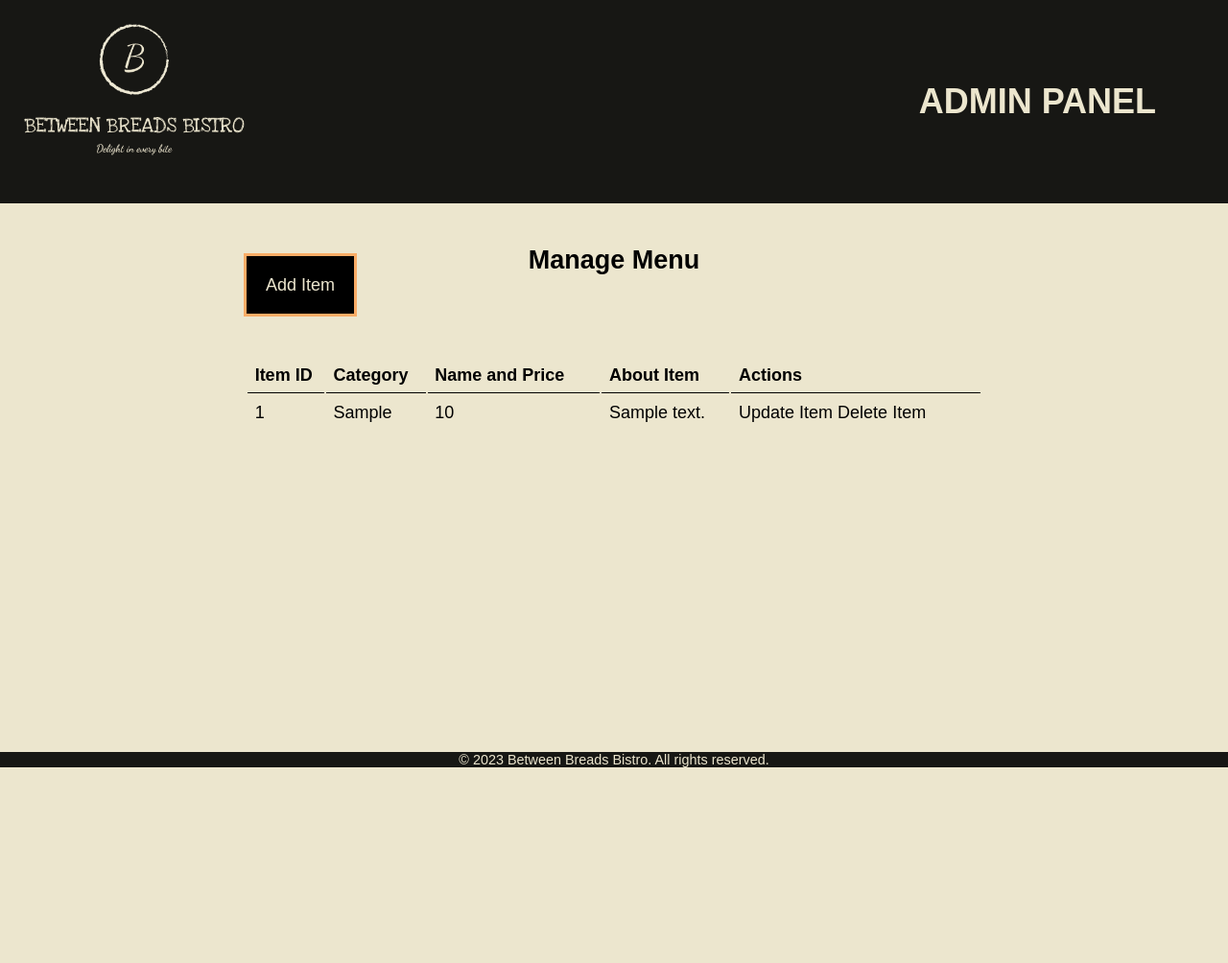
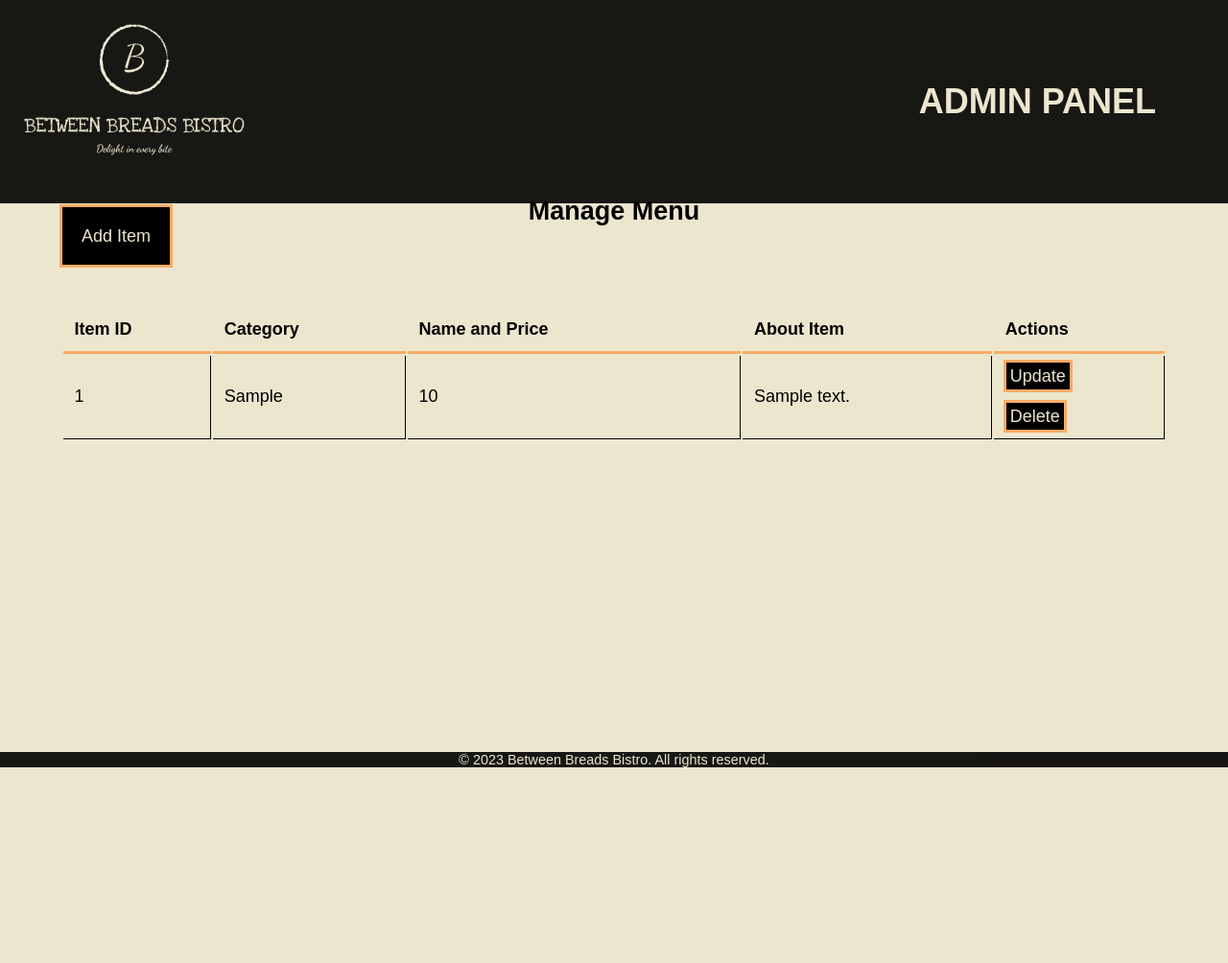
Before and after one commit to BeulaEvangelin/WD_Personal, a PHP site: page /admin/show-menu.php in a window 1280 px wide. Shown: the top 1004 px of the page at 96% size. After the commit the page ends 800 px from the top, so only its background shows below. Run offline with PHP 8.4, Linux system fonts and the light colour scheme; the visitor is signed in with stand-in values (Sample User, id 1); tables that the repository leaves empty or names only in its code hold one stand-in row (values such as "Sample post"); some web fonts are replaced.

Commit message:
menu update

```diff
--- a/admin/admin-login.php
+++ b/admin/admin-login.php
@@ -9,13 +9,13 @@
 <h1>Login</h1><br/><br/>
 <form name="adminlogin" action="process-admin-login.php" method="POST">
 <fieldset>
-    <legend>Enter ADMIN username and password</legend>
+
 
         <label>Username:</label>
-        <input type="text" name="username" required>
+        <input type="text" name="username" required><br/><br/>
 
         <label>Password:</label>
-        <input type="text" name="password" required>
+        <input type="text" name="password" required><br/><br/>
 
         <input type="submit" value="Submit">
 </fieldset>
--- a/admin/admin.css
+++ b/admin/admin.css
@@ -38,14 +38,26 @@
     font-size: 0.8rem;
     text-align: center;
 }
+form {
+    padding-left: 5%;
+    padding-right: 5%;
+    text-align: center;
+}
 
+fieldset {
+    background: rgba(0, 0, 0, 0.9);
+    color: #ece6ce;
+    max-width: 400px;
+    padding: 16px;
+    margin: auto;
+}
 .section{
     background-color: #ece6ce;
-    padding-top: 30%;
+    padding-top: 16%;
     padding-left: 5%;
     padding-right: 5%;
-    padding: 20%;
     height: 100vh;
+
 }
 
 .section h1{
@@ -89,11 +101,27 @@
 }
 
 .table tr th{
-    border-bottom: 1px solid black;
+    border-bottom: 3px solid #F9AC66;
     padding: 1%;
     text-align: left;
 }
 
 .table tr td{
+    border-bottom: 1px solid black;
+    border-right: 1px solid black;
     padding: 1%;
 }
+
+.table tr td a{
+    text-decoration: none;
+    background-color: black;
+    color: #ece6ce;
+    padding: 4px;
+    margin: 1;
+    text-align: center;
+
+}
+
+.tableButton{
+
+}
--- a/admin/show-menu.php
+++ b/admin/show-menu.php
@@ -39,7 +39,7 @@ $stmt->execute();
 
     <section class="section">
         <h1>Manage Menu</h2>
-        <a href="add-item.php">Add Item</a><br/>
+        <a class="tableButton" href="add-item.php">Add Item</a><br/>
         <br/><br/><br/>
         <table class="table">
             <tr>
@@ -58,8 +58,11 @@ $stmt->execute();
                     <td><?php echo $row['item_id']; ?></td>
                     <td><?php echo $row['category']; ?></td>
                     <td><?php echo $row['name_and_price']; ?></td>
-                    <td><?php echo $row['about_item']; ?></td>
-                    <td>Update Item Delete Item</td>
+                    <td><?php echo $row['about']; ?></td>
+                    <td>
+                        <a href="update-item.php?id=<?php echo $row['item_id']; ?>">Update</a><br/><br/>
+                        <a href="delete-item.php?id=<?php echo $row['item_id']; ?>">Delete</a>
+                    </td>
                 </tr>
                 <?php
             }
```
